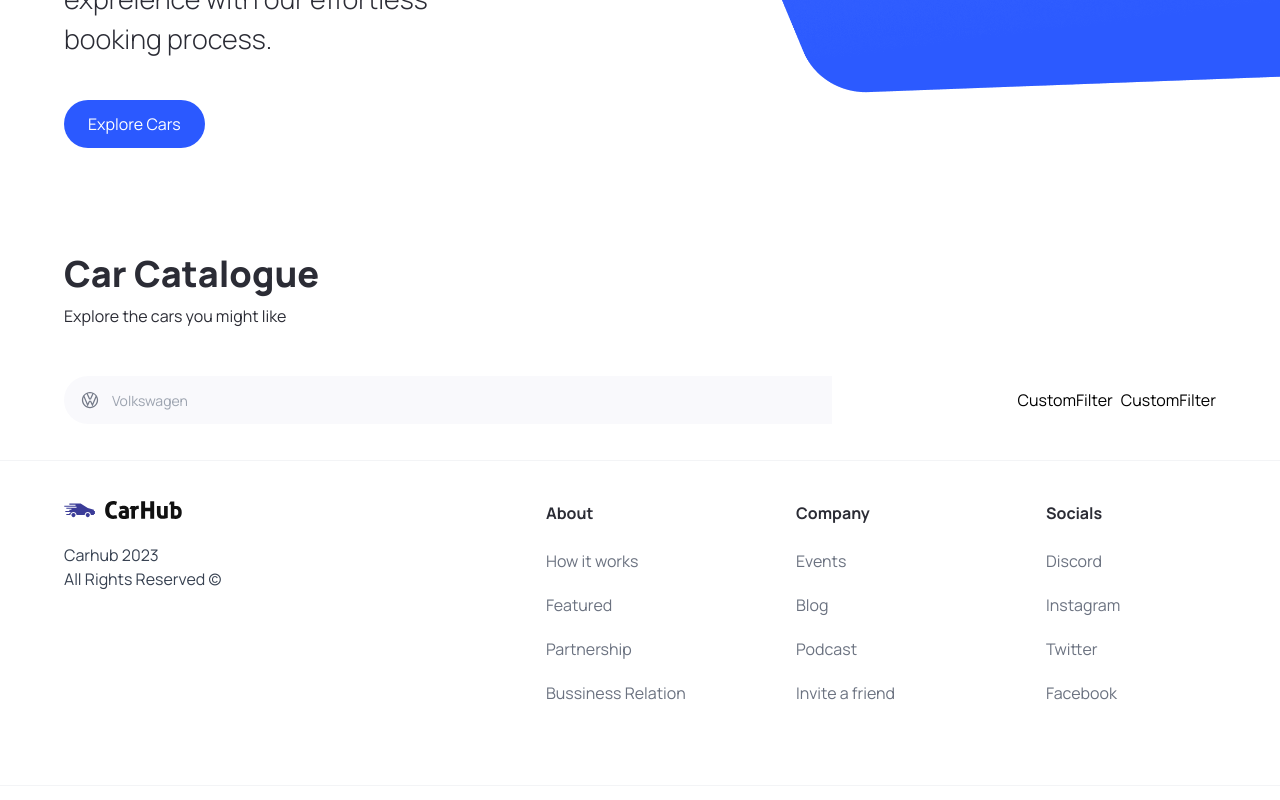
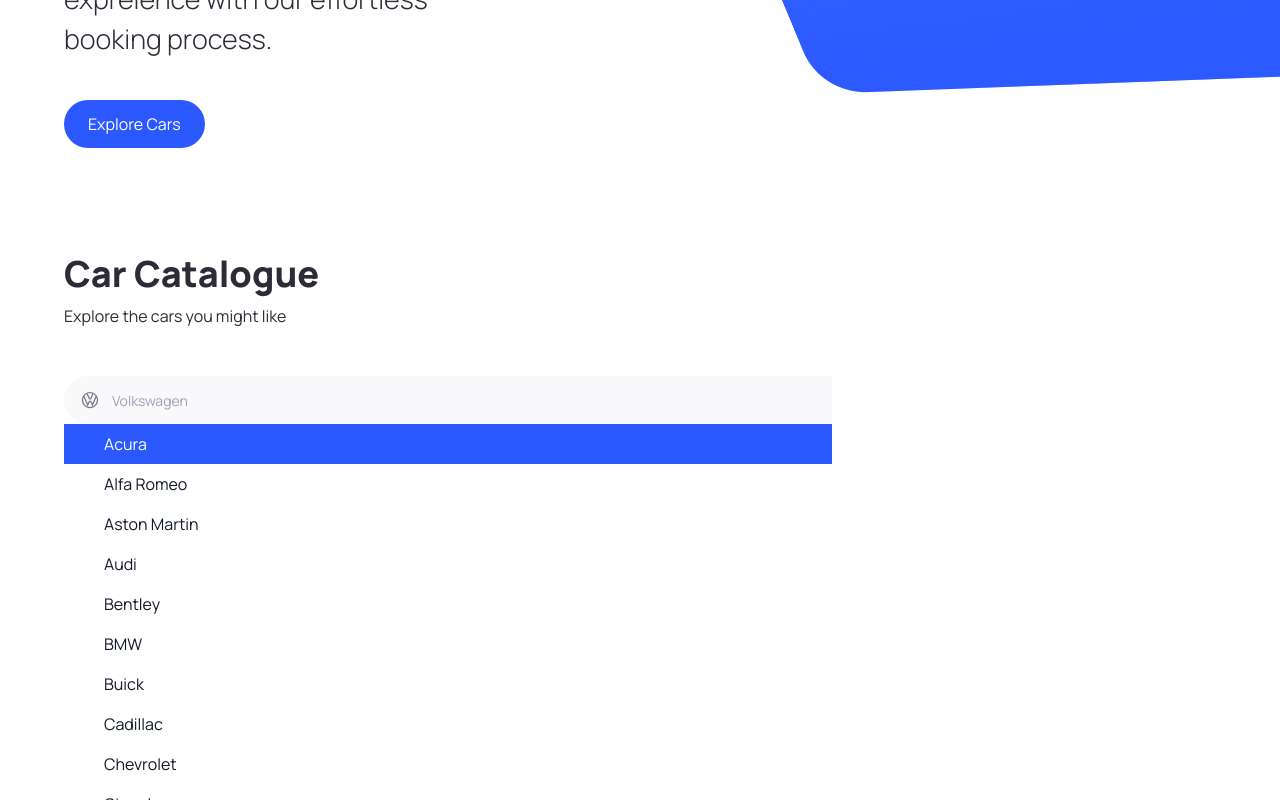
Before and after one commit to Mehranlip/car-showcase-Nextjs, a Next.js app: page / in a window 1280 px wide. Both pictures are taken after a click on the button 82 px from the left and 1010 px from the top of the page. Shown: the part 610-1410 px from the top of the page. Built offline with nearby package versions, Linux system fonts and the light colour scheme.

Commit message:
end search bar part one

```diff
--- a/components/SearchManuFacture.tsx
+++ b/components/SearchManuFacture.tsx
@@ -1,15 +1,28 @@
 "use client";
+import { useState, Fragment } from "react";
 import Image from "next/image";
 import { Combobox, Transition } from "@headlessui/react";
+import { manufacturers } from "@/constants";
 import { SearchManuFacturerProps } from "@/types";
 
 function SearchManuFacture({
   manuFacturer,
   setManuFacturer,
 }: SearchManuFacturerProps) {
+  const [query, setQuery] = useState("");
+
+  const filteredManufacturers =
+    query === ""
+      ? manufacturers
+      : manufacturers.filter((item) =>
+          item
+            .toLowerCase()
+            .replace(/\s+/g, "")
+            .includes(query.toLowerCase().replace(/\s+/g, ""))
+        );
   return (
     <div className="search-manufacturer">
-      <Combobox>
+      <Combobox value={manuFacturer} onChange={setManuFacturer}>
         <div className="relative w-full">
           <Combobox.Button className="absolute top-[14px]">
             <Image
@@ -24,7 +37,61 @@
             className="search-manufacturer__input"
             placeholder="Volkswagen"
             displayValue={(manuFacturer: string) => manuFacturer}
+            onChange={(e) => setQuery(e.target.value)}
           />
+
+          <Transition
+            as={Fragment}
+            leave="transition ease-in duration-100"
+            leaveFrom="opacity-100"
+            leaveTo="opacity-0"
+            afterLeave={() => setQuery("")}
+          >
+            <Combobox.Options>
+              {filteredManufacturers.length === 0 && query !== "" ? (
+                <Combobox.Option
+                  value={query}
+                  className="search-manufacturer__option"
+                >
+                  Create "{query}"
+                </Combobox.Option>
+              ) : (
+                filteredManufacturers.map((item) => (
+                  <Combobox.Option
+                    key={item}
+                    value={item}
+                    className={({ active }) =>
+                      `relative search-manufacturer__option ${
+                        active ? "bg-primary-blue text-white" : "text-gray-900"
+                      }`
+                    }
+                  >
+                    {({ selected, active }) => (
+                      <>
+                        <span
+                          className={`block truncate ${
+                            selected ? "font-medium" : "font-normal"
+                          }`}
+                        >
+                          {item}
+                        </span>
+
+                        {selected ? (
+                          <span
+                            className={`absolute inset-y-0 left-0 flex items-center pl-3 ${
+                              active
+                                ? "text-white"
+                                : "text-pribg-primary-purple"
+                            }`}
+                          ></span>
+                        ) : null}
+                      </>
+                    )}
+                  </Combobox.Option>
+                ))
+              )}
+            </Combobox.Options>
+          </Transition>
         </div>
       </Combobox>
     </div>
```
